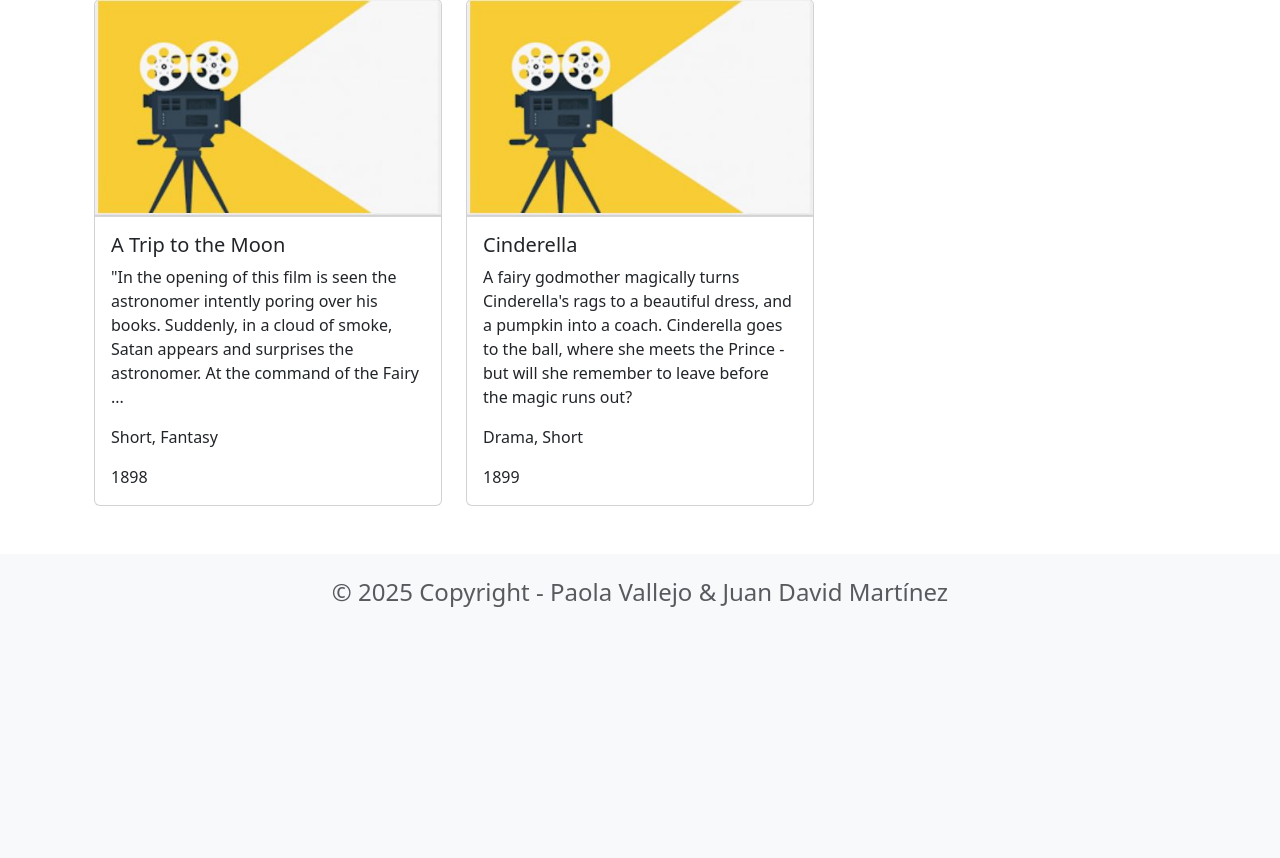
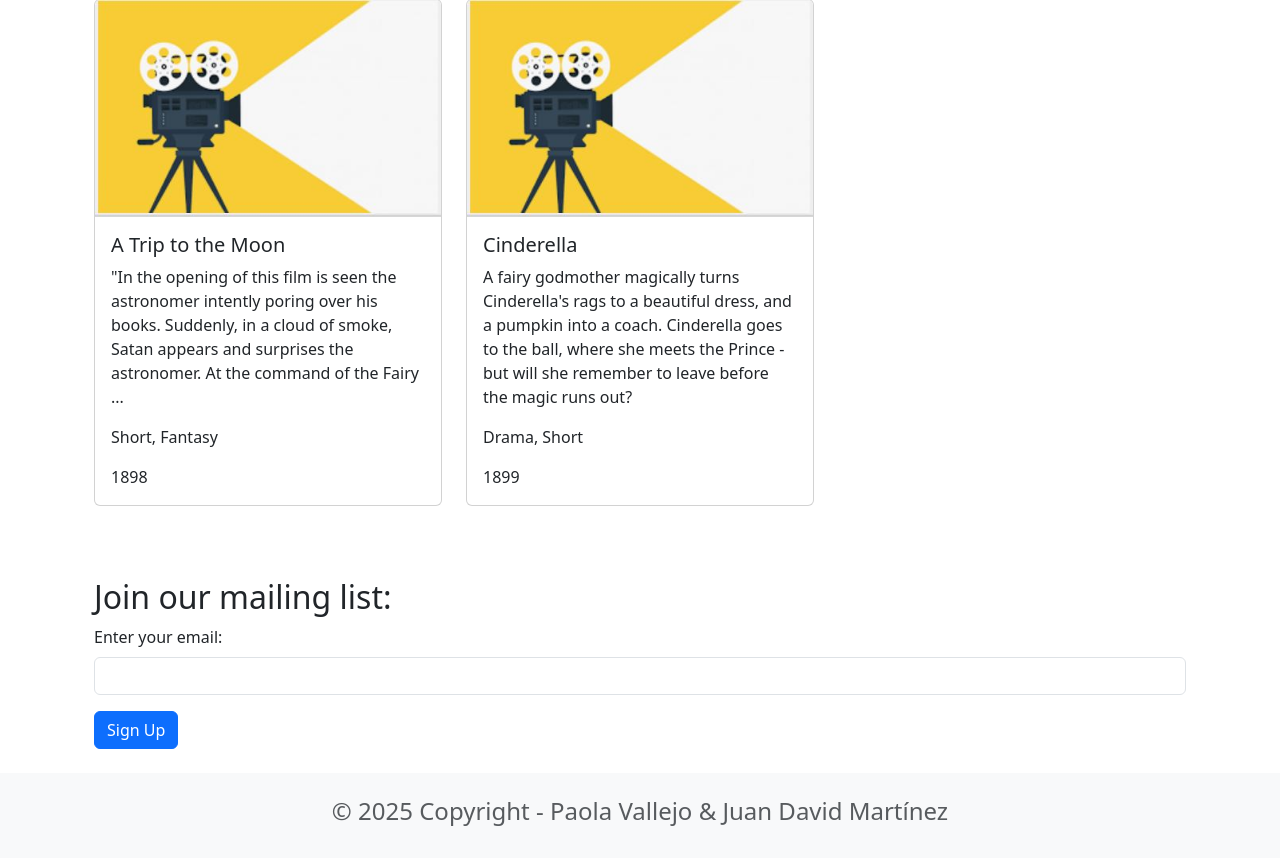
Before and after one commit to paolavallejo/Taller2_PI1_20252, a Django app: template movie/templates/home.html in a window 1280 px wide. Shown: the part 3379-4237 px from the top of the page. Before the commit the page ends 3986 px from the top, so only its background shows below. Run offline with Django 5.2, Linux system fonts and the light colour scheme; the template is opened without the code that fills it: values that come from a table or form of the project are taken from there, others are empty; data comes from the database, SQL or seed files in the repository.

Commit message:
Navegación entre páginas

```diff
--- a/movie/templates/home.html
+++ b/movie/templates/home.html
@@ -47,5 +47,15 @@
     {% endfor %}
     </div>
     <br/>
+    <br/>
+    <br/>
+    <h2>Join our mailing list:</h2>
+    <form action="{% url 'signup' %}">
+        <div class="mb-3">
+            <label for="email" class="form-label"> Enter your email: </label>
+            <input type="email" class="form-control" name="email" />
+        </div>
+        <button type="submit" class="btn btn-primary">Sign Up</button>
+    </form>
 </div>
 {% endblock content %}
--- /dev/null
+++ b/movie/templates/signup.html
@@ -0,0 +1,2 @@
+<h2>Added {{ email }} to mailing list</h2>
+<a href="{% url 'home' %}">Home</a>
--- a/movie/views.py
+++ b/movie/views.py
@@ -110,3 +110,7 @@ def statistics_view(request):
         'year_graphic': year_graphic,
         'genre_graphic': genre_graphic
     })
+
+def signup(request):
+    email = request.GET.get('email')
+    return render(request, 'signup.html', {'email':email})
--- a/moviereviews/urls.py
+++ b/moviereviews/urls.py
@@ -30,6 +30,7 @@ urlpatterns = [
     path('about/', movieViews.about, name='about'),
     path('news/', include('news.urls')),
     path('statistics/', movieViews.statistics_view, name='statistics'),
+    path('signup/', movieViews.signup, name='signup'),
 ]
 
 urlpatterns += static(settings.MEDIA_URL, document_root=settings.MEDIA_ROOT)
```
